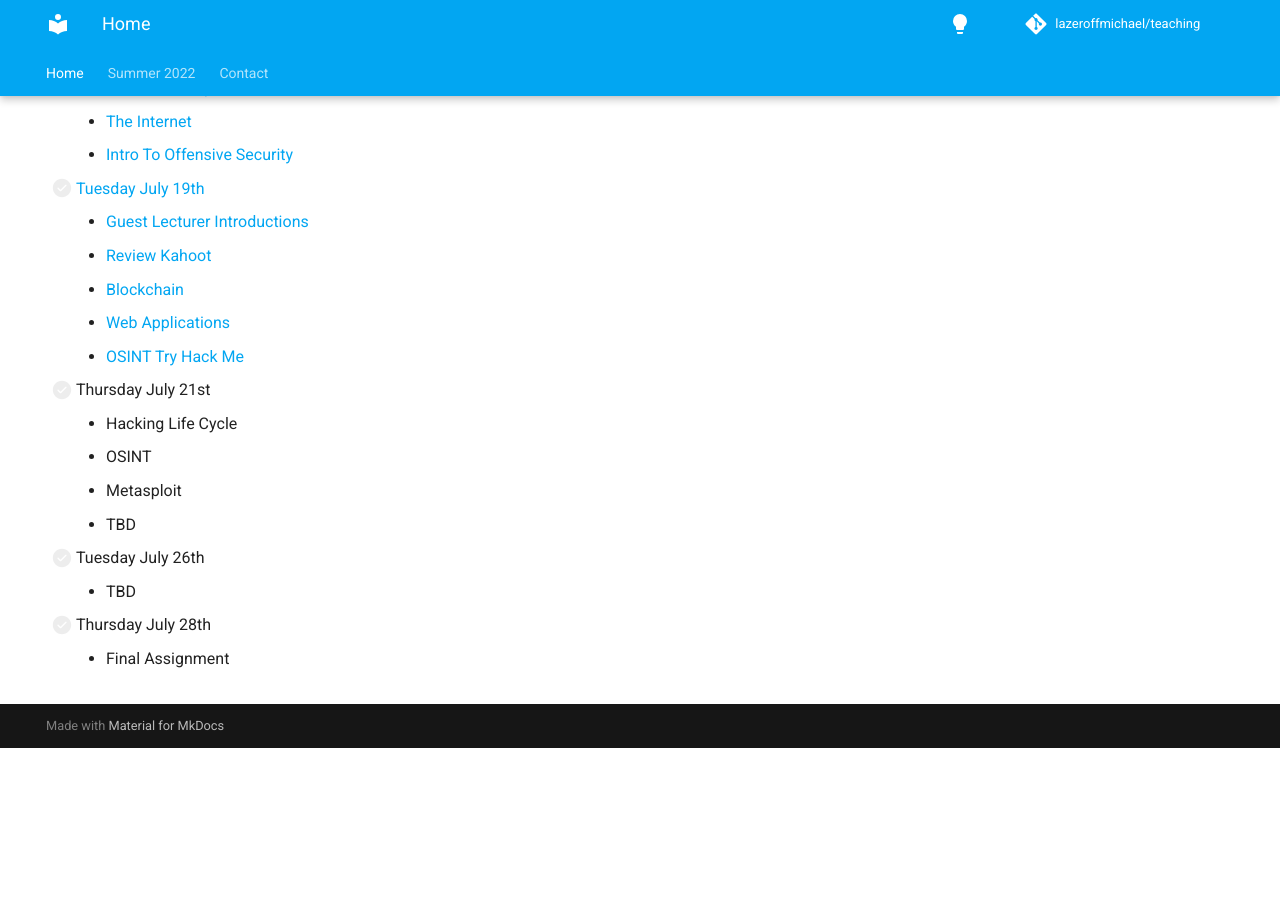
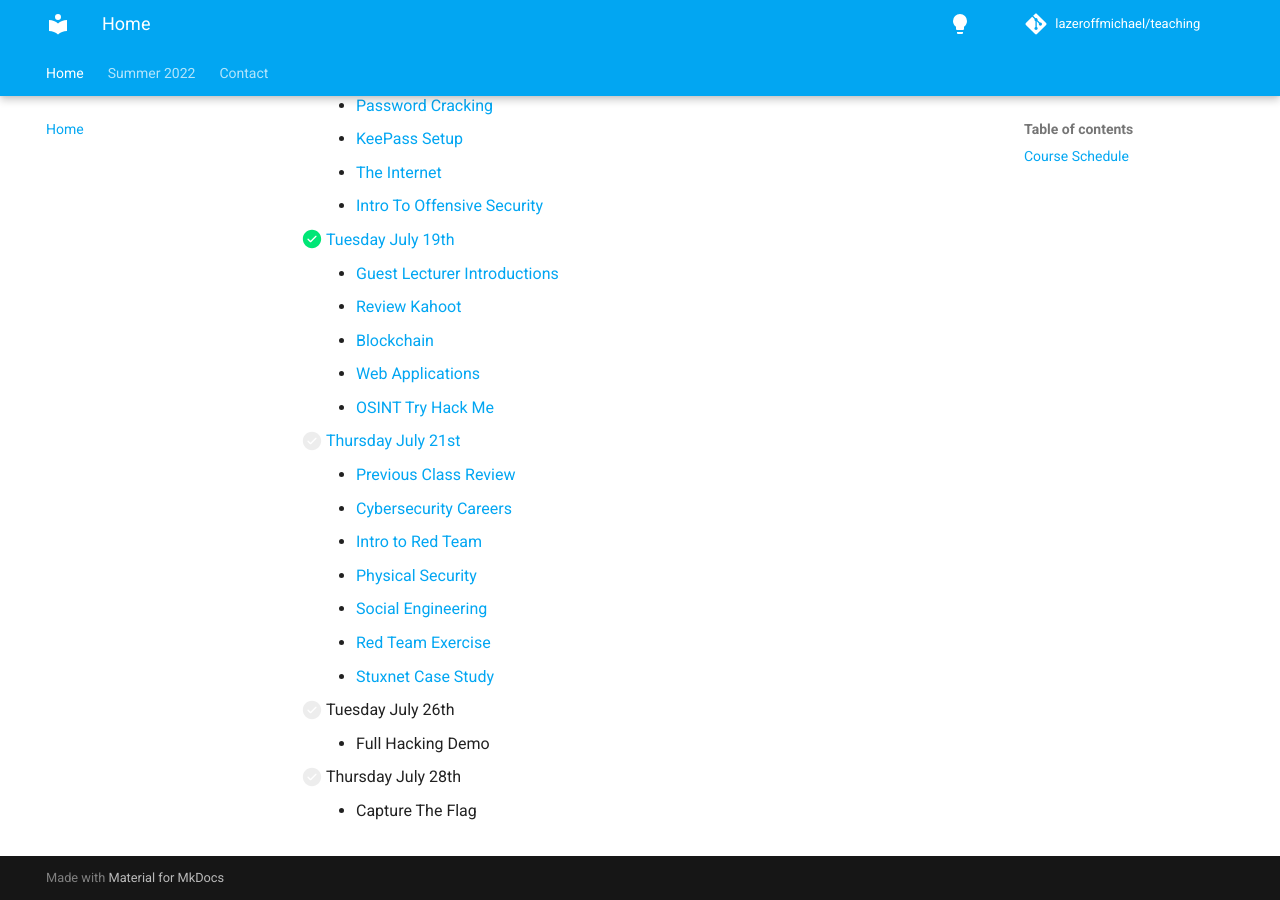
Before and after one commit to lazeroffmichael/UNLV-Cyber-2022, an MkDocs documentation site: the page built from docs/index.md, in a window 1280 px wide and 900 px high, scrolled down 896 px. Built offline with MkDocs 1.6.1 and Material for MkDocs 9.7.7, drawn with Linux system fonts in a browser that asks for light colours; comment, search, counter and statistics services are not loaded; before the commit the page ends 1644 px from its top, so only the background shows below that.

Commit message:
finish 07-21-22.md

```diff
--- a/docs/index.md
+++ b/docs/index.md
@@ -1,7 +1,6 @@
 ---
 hide:
-    - navigation
-    - toc
+    - navigation toc
 ---
 
 # 🤜🏼 Welcome to Cybersecurity Class!
@@ -36,18 +35,21 @@ tools and strategies that will be useful in the future.
     - [KeePass Setup](summer2022/07-14-22.md#keepass-setup)
     - [The Internet](summer2022/07-14-22.md#the-internet)
     - [Intro To Offensive Security](summer2022/07-14-22.md#intro-to-offensive-security)
-- [ ] [Tuesday July 19th](summer2022/07-19-22.md)
+- [x] [Tuesday July 19th](summer2022/07-19-22.md)
     - [Guest Lecturer Introductions](summer2022/07-19-22.md#guest-lecturer-introductions)
     - [Review Kahoot](summer2022/07-19-22.md#review-kahoot)
     - [Blockchain](summer2022/07-19-22.md#blockchain)
     - [Web Applications](summer2022/07-19-22.md#web-applications)
     - [OSINT Try Hack Me](summer2022/07-19-22.md#osint-try-hack-me)
-- [ ] Thursday July 21st
-    - Hacking Life Cycle
-    - OSINT
-    - Metasploit
-    - TBD
+- [ ] [Thursday July 21st](summer2022/07-21-22.md)
+    - [Previous Class Review](summer2022/07-21-22.md#previous-class-review)
+    - [Cybersecurity Careers](summer2022/07-21-22.md#cybersecurity-careers)
+    - [Intro to Red Team](summer2022/07-21-22.md#intro-to-red-team)
+    - [Physical Security](summer2022/07-21-22.md#physical-security)
+    - [Social Engineering](summer2022/07-21-22.md#social-engineering)
+    - [Red Team Exercise](summer2022/07-21-22.md#red-team-exercise)
+    - [Stuxnet Case Study](summer2022/07-21-22.md#stuxnet-case-study)
 - [ ] Tuesday July 26th
-    - TBD
+    - Full Hacking Demo
 - [ ] Thursday July 28th
-    - Final Assignment
+    - Capture The Flag
--- a/mkdocs.yml
+++ b/mkdocs.yml
@@ -58,4 +58,5 @@ nav:
     - Tuesday July 12th 2022: summer2022/07-12-22.md
     - Thursday July 14th 2022: summer2022/07-14-22.md
     - Tuesday July 19th 2022: summer2022/07-19-22.md
+    - Thursday July 21st 2022: summer2022/07-21-22.md
   - Contact: contact.md
```
Also changed, not shown: docs/summer2022/07-21-22.md (added, +178 -0 lines).
